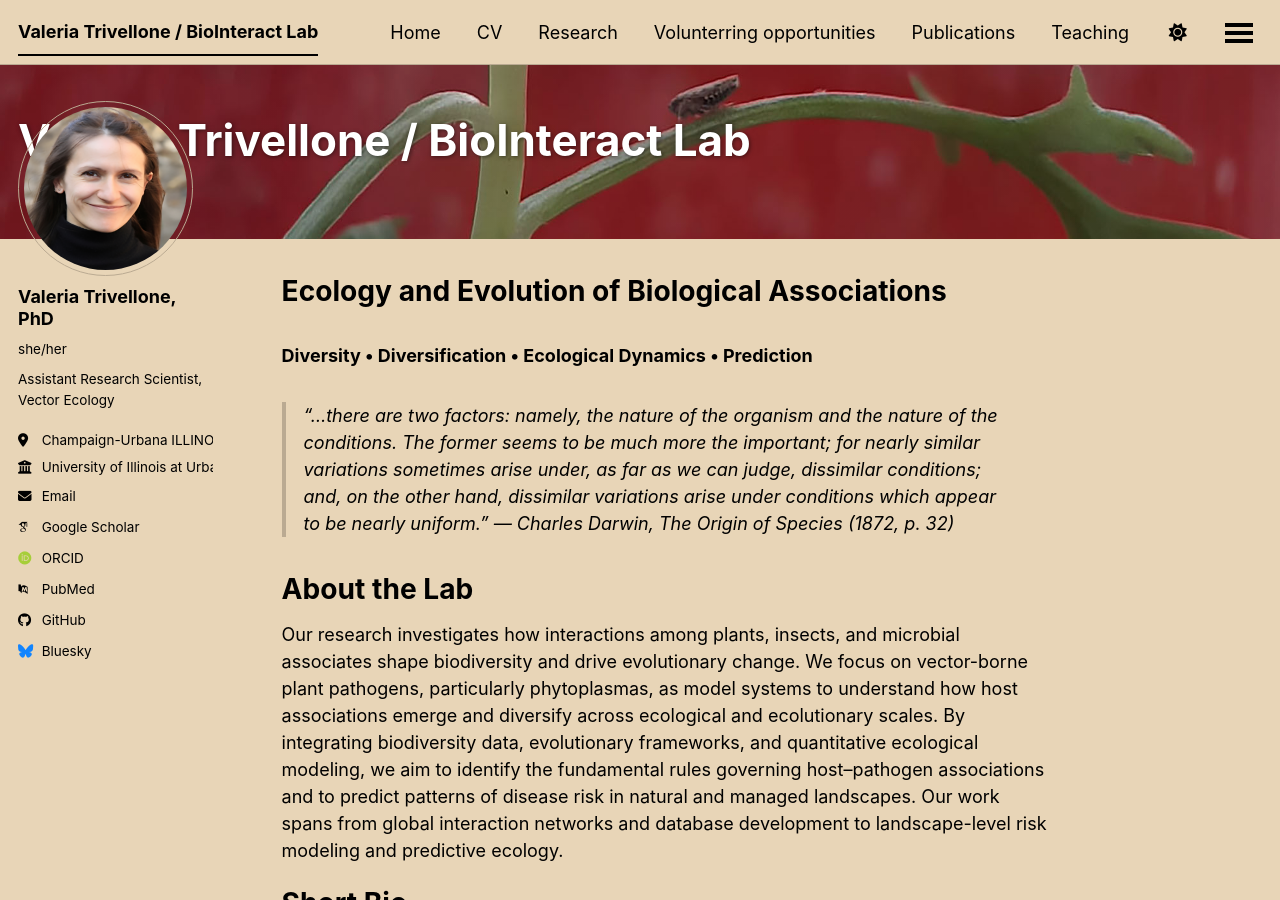
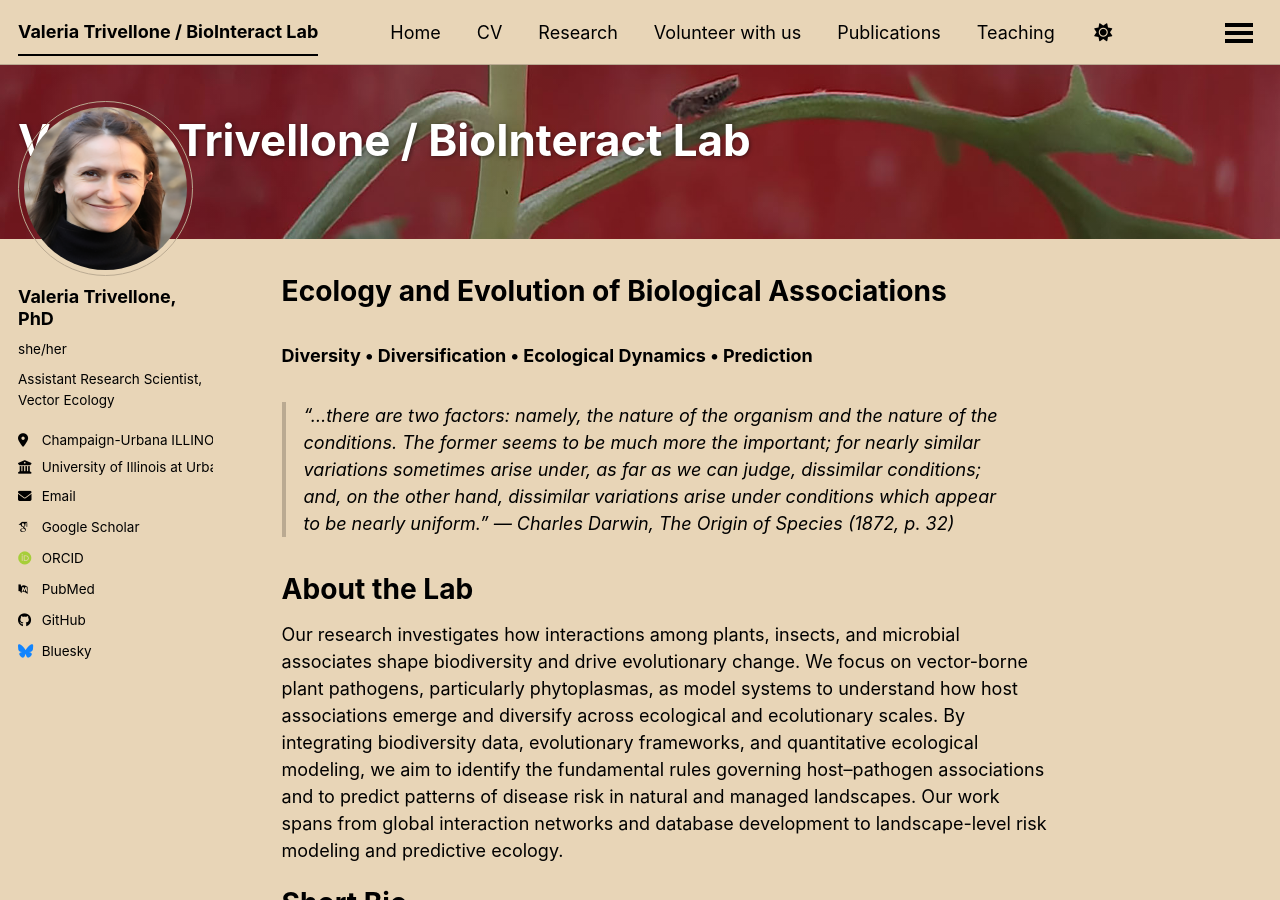
Before and after one commit to valeriatrivellone/valeriatrivellone.github.io, a Jekyll site: the page built from _pages/about.md, in a window 1280 px wide and 900 px high. Built offline with Jekyll 4.4.1, drawn with Linux system fonts in a browser that asks for light colours; some web fonts are replaced; a script bundle is joined from its source files by our own code; library files that are not in the unit come from our copies.

Commit message:
Update navigation.yml

```diff
--- a/_data/navigation.yml
+++ b/_data/navigation.yml
@@ -14,7 +14,7 @@ main:
     url: /cv/
   - title: "Research"
     url: /research/
-  - title: "Volunterring opportunities"
+  - title: "Volunteer with us"
     url: /volunteering/
   - title: "Publications"
     url: /publications/
```
